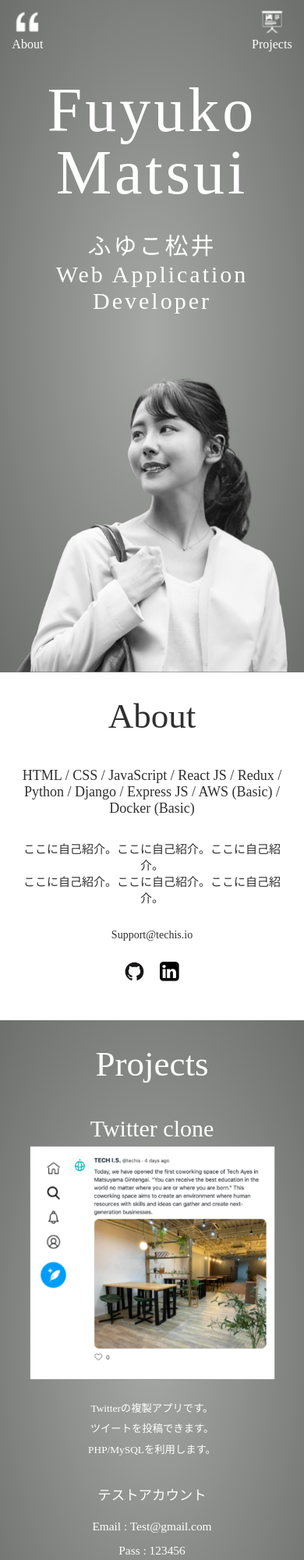
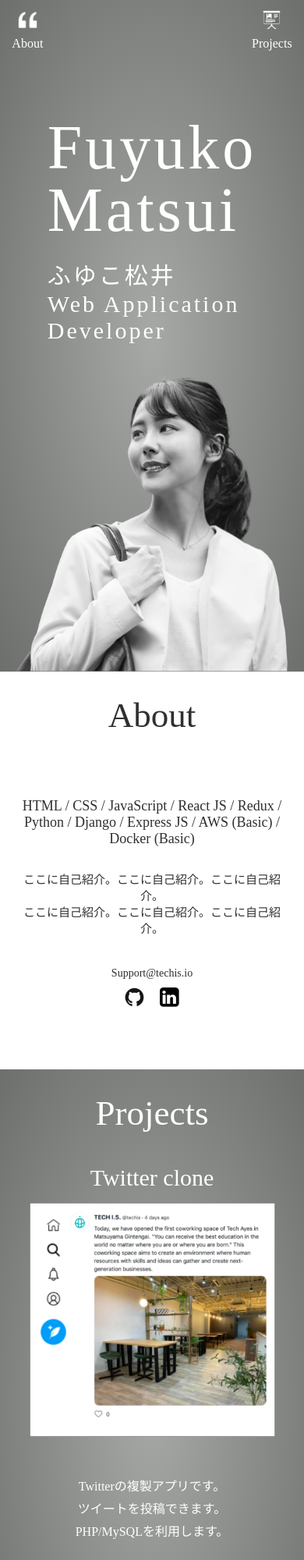
Before and after one commit to fffsky/portfolio_-gray, a plain HTML site: page index.html in a window 390 px wide. Shown: the top 2000 px of the page at 78% size. Drawn offline with Linux system fonts and the light colour scheme; some packages are replaced by stand-ins of ours.

Commit message:
HTML,CSS修正

```diff
--- a/index.html
+++ b/index.html
@@ -12,42 +12,46 @@
     <body>
         <!-- header -->
         <header id="header" class="header">
+            <nav>
                 <ul class="navigation">
                     <li class="navigation-list">
-                    <img class="pc-nav" src="img/icon-about.png" alt="メニューアイコン画像">
-                    <img class="sp-nav" src="img/sp-about.png" alt="メニューアイコン画像">
+                        <picture>
+                            <source srcset="img/icon-about_pc.png" media="(min-width: 500px)"/><!-- 幅1000px以上なら表示 -->
+                            <img src="img/icon-about_sp.png">
+                        <picture>
                         <a href="#about">About</a>
                     </li>
                     <li class="navigation-list">
-                    <img class="pc-nav" src="img/icon-project.png" alt="メニューアイコン画像">
-                    <img class="sp-nav" src="img/sp-projects.png" alt="メニューアイコン画像">
+                        <picture>
+                            <source srcset="img/icon-projects_pc.png" media="(min-width: 500px)"/><!-- 幅1000px以上なら表示 -->
+                            <img src="img/icon-projects_sp.png">
+                        <picture>
                         <a href="#projects">Projects</a>
                     </li>
                 </ul>
-            <!-- main-visual -->
-            <div class="main-visual">
-                <div class="name-wrapper">
+            </nav>
+            <!-- name -->
+            <div class="fv-name">
                 <h1>Fuyuko<br>Matsui</h1>
                 <p>ふゆこ松井</p>
                 <p>Web Application Developer</p>
             </div>
-                <div class="fv">
+            <!-- fv -->
+            <div class="fv-img">
                 <img src="img/picture-main.png" alt="松井ふゆこ画像">
-                </div>
             </div>
         </header>
         <main>
             <!-- about -->
-            <section id="about" class="about">
-                <div class="common-wrapper">
+            <section id="about" class="about common-wrapper">
                 <h2 class="section-title">About</h2>
-                        <div class="program-language">
-                            <p>HTML / CSS / JavaScript / React JS / Redux / Python / <br class="pc">Django / Express JS / AWS (Basic) / Docker (Basic)</p>
+                <div class="about-wrapper">
+                    <div class="about-text">
+                        <div class="about-text-list">
+                            <p class="program-language">HTML / CSS / JavaScript / React JS / Redux / Python / <br class="pc">Django / Express JS / AWS (Basic) / Docker (Basic)</p>
+                            <p class="about-detail">ここに自己紹介。ここに自己紹介。ここに自己紹介。<br/>ここに自己紹介。ここに自己紹介。ここに自己紹介。</p>
+                            <p class="support">Support@techis.io</p>
                         </div>
-                        <div class="about-text">
-                            <p>ここに自己紹介。ここに自己紹介。ここに自己紹介。<br />ここに自己紹介。ここに自己紹介。ここに自己紹介。</p>
-                        </div>
-                        <p class="support">Support@techis.io</p>
                         <div class="icon-list">
                             <img src="img/icon.png" alt="アイコン">
                         </div>
@@ -55,22 +59,19 @@
                     <div class="about-img">
                         <img src="img/picture-PC.png" alt="パソコン画像">
                     </div>
+                </div>
             </section>
-
-            <!-- projects -->
-            <section id="projects" class="projects">
-                <div class="background-color">
-                    <div class="common-wrapper">
+            <!-- projects(twitter)-->
+            <section id="projects" class="common-wrapper background-color">
                 <h2 class="section-title">Projects</h2>
                     <h3 class="sp-content-title">Twitter clone</h3>
-                                <!-- twitter -->
-                                <div class="container">
+                        <div class="project-list">
                             <div class="project-img">
                                 <img src="img/picture-twitter.png" />
                             </div>
-                                    <div class="project-list">
+                            <div class="project-text">
                                 <h3 class="pc-words">Twitterクローン</h3>
-                                            <div class="project-text">
+                                <div class="project-text-detail">
                                     <p>Twitterの複製アプリです。<br class="br-sp">ツイートを投稿できます。</p>
                                     <p>PHP/MySQLを利用します。</p>
                                 </div>
@@ -87,15 +88,17 @@
                         </div>
                     </div>
                 </div>
-                            <!-- netflix -->
+            </section>
+            <!-- project(netflix) -->
+            <section class="container common-wrapper netflix">
                 <h3 class="sp-content-title">Netflix clone</h3>
-                                <div class="container common-wrapper netflix">
+                <div class="project-list">
                     <div  class="project-img">
                         <img src="img/picture-netflix.png" />
                     </div>
-                                    <div class="project-list">
+                    <div class="project-text">
                         <h3 class="pc-words">Netflixクローン</h3>
-                                            <div class="project-text">
+                        <div class="project-text-detail">
                             <p>Netflixの複製アプリです。</p>
                             <p>PHP/MySQLを利用します。</p>
                         </div>
@@ -111,12 +114,9 @@
                     </div>
                 </div>
             </section>
-
             <!-- contacts -->
-            <section id="contacts" class="contacts">
-                <div class="common-wrapper">
+            <section id="contacts" class="contacts common-wrapper">
                 <h2 class="section-title">Contacts</h2>
-                        <div class="contact-container">
                 <ul>
                     <li class="contact-list">
                         <img src="img/icon-phone.png" />
@@ -127,11 +127,8 @@
                         <p>support@techis.io</p>
                     </li>
                 </ul>
-                        </div>
-                </div>
             </section>
         </main>
-
         <!-- footer -->
         <footer id="footer">
             <p>&copy;Fuyuko Matssui All rights reserver</p>
--- a/style.css
+++ b/style.css
@@ -9,8 +9,8 @@ body {
   font-size: 1.6rem;
 }
 img {
+  width: 100%;
   max-width: 100%;
-  width: 100%;
   max-height: 100%;
 }
 li {
@@ -24,7 +24,7 @@ a {
 common
 ----------------------- */
 .section-title {
-  padding-top: 85px;
+  padding-top: 55px;
   margin-bottom: 30px;
   font-size: 5.0rem;
   font-weight: 100;
@@ -35,34 +35,24 @@ common
 /* ----------------------------------------
 header
 ----------------------------------------- */
-.header {
+header {
   background: radial-gradient(#a7a9a6, #6d6f6c) fixed;
   position: relative;
 }
-/* navigation -----------------------*/
 .navigation{
   display: flex;
+  align-items: center;
   justify-content: space-between;
 }
 .navigation-list {
   background-color: #fff;
-  width: auto;
   text-align: center;
-  padding: 10px;
+  padding: 10px 10px 5px;
 }
 .navigation-list img {
-  width: 30px;
-  height: 30px;
+  width: 25px;
+  height: 25px;
   margin: 0 auto;
-}
-/* PC表示 */
-.pc-nav {
-  display: block;
-  margin: 0 auto;
-}
-/* sp非表示 */
-.sp-nav {
-  display: none;
 }
 .navigation-list a {
   font-size: 1.6rem;
@@ -71,57 +61,54 @@ header
   display: block;
 }
 /* main-visual---------------------- */
-.name-wrapper {
+.fv-name {
   position: absolute;
   top: 18%;
   left: 10%;
   color: #fff;
   letter-spacing: 1px;
 }
-.name-wrapper h1 {
-  font-size: 16rem;
+.fv-name h1 {
+  font-size: 14rem;
   line-height: 1;
   font-weight: 100;
 }
-.name-wrapper p {
+.fv-name p {
   font-size: 3.0rem;
   font-weight: 100;
 }
-.fv {
+.fv-img {
   text-align: end;
-  margin-right: 7%;
   font-size: 0;
-  width: 100%;
-}
-.fv img {
-  width: 55%;
   padding-top: 3.2%;
 }
-
+.fv-img img {
+  width: 55%;
+}
 /* ---------------------------------------
 About
 ---------------------------------------- */
-.about {
+.about{
+  overflow: hidden;
+}
+.about-wrapper {
   display: flex;
   position: relative;
-  overflow: hidden;
 }
 .program-language {
-  font-size: 2.8rem;
-  margin-bottom: 30px
+  font-size: 2.3rem;
+  margin-bottom: 40px
 }
-.about-text {
-  font-size: 1.8rem;
+.about-detail {
   margin-bottom: 40px;
 }
-.about p {
-  margin-bottom: 1.6rem;
+.support{
+  font-size: 1.5rem;
 }
 .icon-list {
   display: flex;
   padding-bottom: 80px;
 }
-
 .icon-list img {
   width: 14%;
   margin: 15px 0 0;
@@ -129,9 +116,9 @@ About
 /* PC画像 -----------------------------*/
 .about-img img {
   position: absolute;
-  top: 6.5%;
-  right: -22%;
-  width: 60%;
+  top: -10.5%;
+  right: -12%;
+  width: 55%;
   object-fit: cover;
 }
 /* -----------------------------------------
@@ -141,38 +128,32 @@ Projects
   background: radial-gradient(#a7a9a6, #6d6f6c) fixed;
   color: #fff;
 }
-.projects {
-  margin-bottom: 9.63vw;
-}
 .br-sp {
   display: none;
 }
-.container {
+.project-list {
   display: flex;
-  font-size: 0px;
 }
-.project-img img {
-  height: 45.8vw;
-  width: 45.8vw;
+.project-img , .project-text{
+  width: 50%;
 }
-.project-list {
-  padding-left: 45px;
-  padding-top: 40px;
+.project-img{
+  font-size: 0;
+}
+.project-text {
+  padding-left: 70px;
+  padding-top: 80px;
 }
 .project-list h3,h4 {
   font-size: 3rem;
   font-weight: 100;
-  margin-bottom: 20px;
+  margin-bottom: 15px;
 }
-.project-img , .project-list{
-  width: 50%;
-}
-.project-text {
+.project-text-detail {
   margin-bottom: 30px;
 }
 .project-list p {
-  font-size: 1.8rem;
-  line-height: 2;
+  line-height: 1.8;
 }
 .project-link {
   display: flex;
@@ -264,30 +245,26 @@ SP仕様
     display: block;
   }
   /* main-visual -------------------- */
-  .main-visual {
-    position: relative;
-    text-align: center;
-  }
-  .name-wrapper {
+  .fv-name {
     position: absolute;
-    top: 22%;
+    top: 295px;
     left: 50%;
     transform: translate(-50%,-50%);
     color: #fff;
     letter-spacing: 3px;
   }
-  .name-wrapper h1 {
+  .fv-name h1 {
     font-size: 8rem;
     letter-spacing: 4px;
-    margin-bottom: 30px;
+    margin-bottom: 20px;
   }
-  .fv {
+  .fv-img {
     text-align: center;
     margin: 0 auto;
     font-size: 0;
   }
-  .fv img {
-    width: 55%;
+  .fv-img img {
+    width: 72%;
     margin-top: 380px;
     width: 100%;
   }
@@ -340,7 +317,7 @@ SP仕様
   }
   /* projects-------------------*/
   .sp-content-title {
-    margin: 40px 0 5px;
+    margin: 40px 0 15px;
     text-align: center;
     font-size:3.0rem;
     display: block;
@@ -351,6 +328,9 @@ SP仕様
   }
   .br-sp {
     display: block;
+  }
+  .project-list{
+    flex-direction: column;
   }
   .project-img {
     width: 90%;
@@ -366,30 +346,18 @@ SP仕様
     text-align: center;
   }
   .project-list h4 {
-    font-size: 4.47vw;
-    margin-bottom: 3.42vw;
-    margin-top: 7.89vw;
+    font-size: 2.4rem;
+    margin: 20px 0;
   }
   .project-text {
-    margin-top: 6.05vw;
-  }
-  .project-text p {
-    font-size: 3.42vw;
-  }
-  .project-account p {
-    font-size: 3.94vw;
+    width: 95%;
+    margin: 0 auto;
+    padding: 50px 0;
   }
   .project-link {
     justify-content: center;
-    font-size: 3.68vw;
   }
-  .twitter {
-    margin-bottom: 17.63vw;
-  }
-  .netflix {
-    margin-bottom: 12.3vw;
-    margin: 0;
-  }
+
   /* contact ----------------------*/
   .contact-list {
     justify-content: center;
```
Also changed, not shown: img/icon-about_pc.png (renamed from img/icon-about.png), img/icon-about_sp.png (renamed from img/sp-about.png), img/icon-project.png (deleted), img/icon-projects_pc.png (added), img/icon-projects_sp.png (renamed from img/sp-projects.png). Lines whose indentation alone changed are shown as unchanged.
